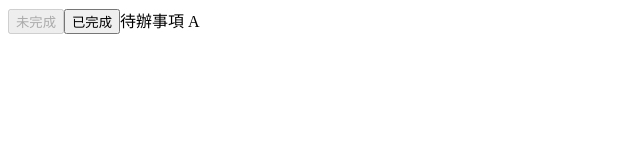
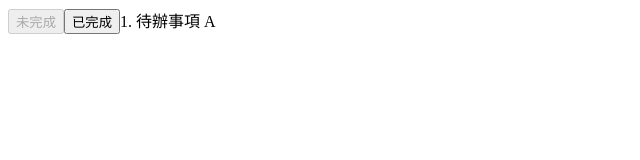
Before and after one commit to 12131512/mcu-112-web-12131512, an Angular app: page / in a window 1280 px wide. Shown: the top 160 px of the page, without its empty margins (0-640 px from the left). Built offline with nearby package versions, Linux system fonts and the light colour scheme.

Commit message:
feat(todo): 設定待辦事項編號為輸入型屬性

```diff
--- a/src/app/app.component.html
+++ b/src/app/app.component.html
@@ -1 +1 @@
-<app-todo [content]="content" [hasFinished]="hasFinished"></app-todo>
+<app-todo id="1" [content]="content" [hasFinished]="hasFinished"></app-todo>
--- a/src/app/todo/todo.component.html
+++ b/src/app/todo/todo.component.html
@@ -4,4 +4,4 @@
 <button type="button" [disabled]="hasFinished" (click)="onSetStatus(true)">
   已完成
 </button>
-<span [class.completed]="hasFinished">{{ content }}</span>
+<span [class.completed]="hasFinished">{{ id }}. {{ content }}</span>
--- a/src/app/todo/todo.component.ts
+++ b/src/app/todo/todo.component.ts
@@ -1,4 +1,4 @@
-import { Component, Input } from '@angular/core';
+import { Component, Input, booleanAttribute, numberAttribute } from '@angular/core';
 import { CommonModule } from '@angular/common';
 
 @Component({
@@ -9,10 +9,13 @@ import { CommonModule } from '@angular/common';
   styleUrl: './todo.component.css',
 })
 export class TodoComponent {
- @Input()
+  @Input({ required: true, transform: numberAttribute })
+  id!: number;
+
+  @Input({ required: true })
  content!: string ;
 
- @Input()
+ @Input({ transform: booleanAttribute })
  hasFinished!: boolean;
 
 
```
